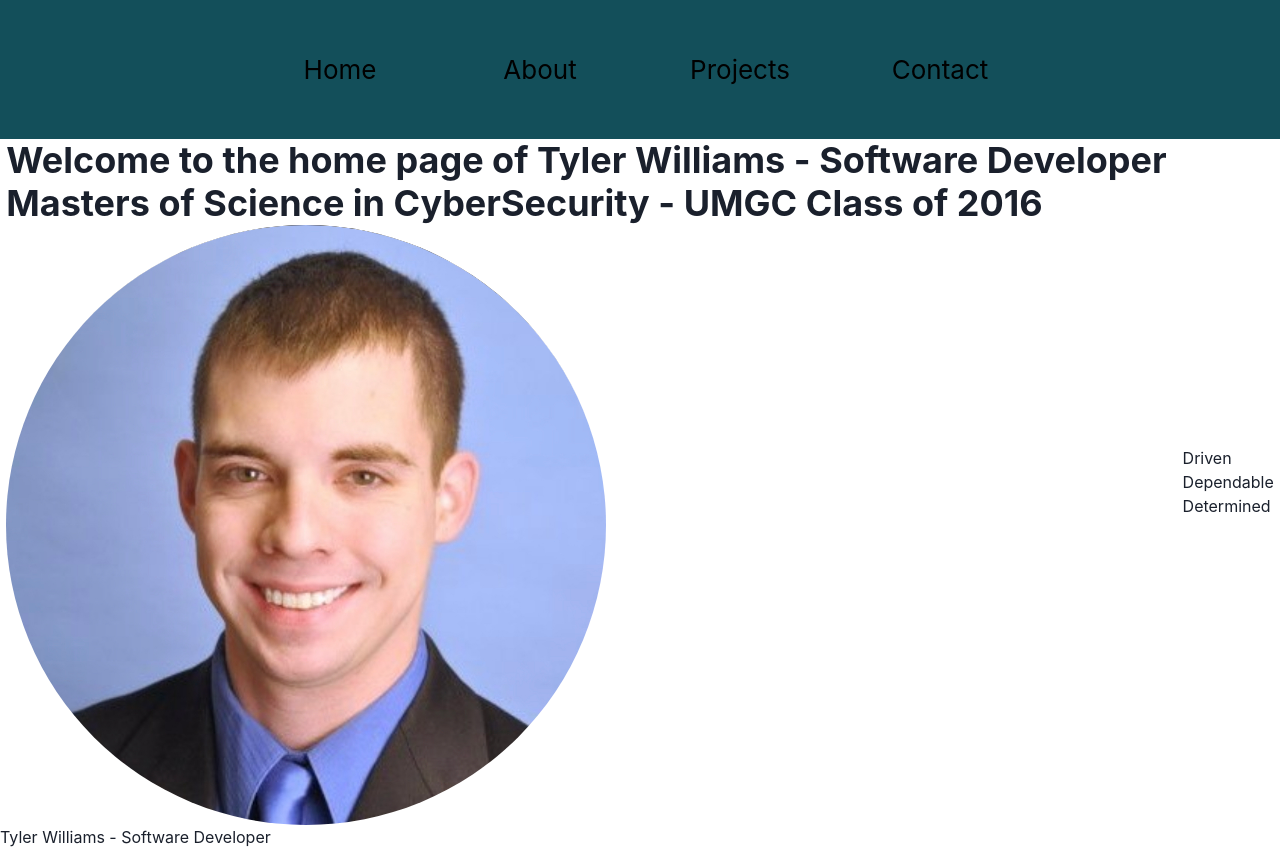
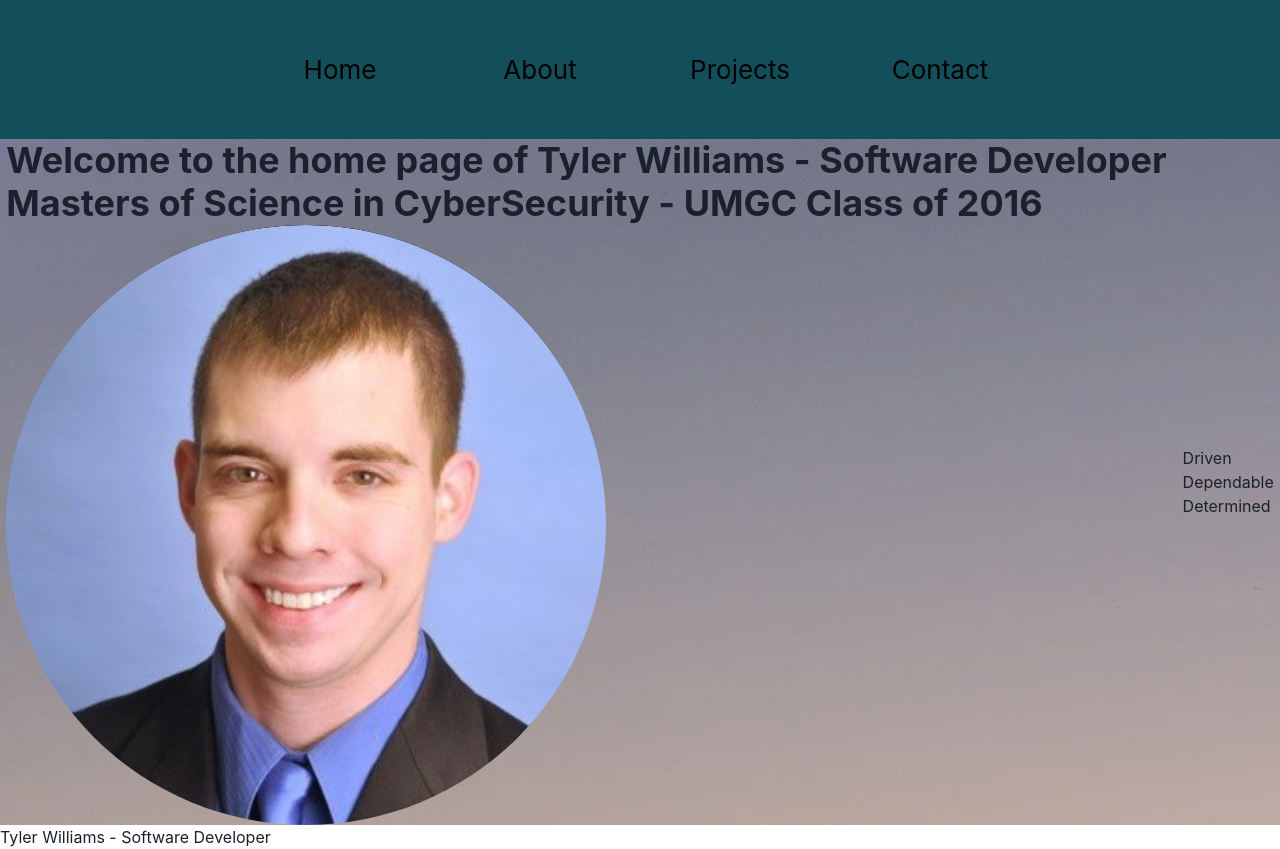
Before and after one commit to dtwilliams10/dtwilliams10.com, a React (Create React App) app: page / in a window 1280 px wide. Built offline with nearby package versions, Linux system fonts and the light colour scheme.

Commit message:
Changed background image to webp format

```diff
--- a/src/App.css
+++ b/src/App.css
@@ -1,12 +1,7 @@
-body {
+.body {
+  background-image: url("images/background.webp");
   background-color: lightgrey;
-  background-image: url("images/background.jpg")
 }
-
-.App {
-  background-color: #132b5a;
-  color: lightgrey;
-  }
 
 /*Removing the underline from all of the links.*/
 a, a.visited, a.hover, a.active {
@@ -24,20 +19,6 @@ li {
   min-height: 100vh;
   font-size: calc(10px + 2vmin);
   color: white;
-}
-
-.App-header > .flex-container {
-  align-content: center;
-}
-
-.App-header > .flex-container > div {
-  display: flex;
-}
-
-.App-header > .flex-container > div > div {
-  width: 50vw;
-  height: 50vh;
-  text-align: center;
 }
 
 .App-link {
--- a/src/App.tsx
+++ b/src/App.tsx
@@ -12,12 +12,14 @@ function App() {
   return (
       <Router>
         <Header/>
+          <div className="body">
             <Switch>
               <Route path="/projects" component={ProjectPage}/>
               <Route path="/contact" component={ContactPage}/>
               <Route path="/about" component={AboutPage}/>
               <Route path="/" component={HomePage}/>
             </Switch>
+          </div>
         <Footer/>
       </Router>
     );
```
Also changed, not shown: src/images/background.jpg (deleted), src/images/background.webp (added). Lines whose indentation alone changed are shown as unchanged.
